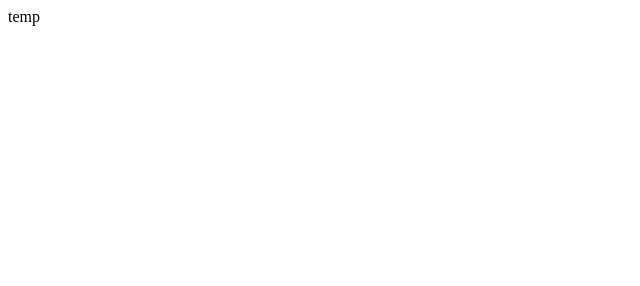
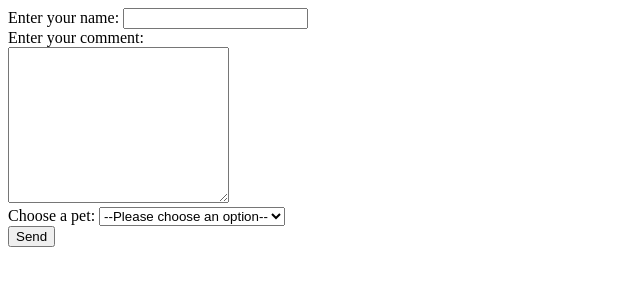
Before and after one commit to CodingDino/Example-Website, a plain HTML site: page about.html in a window 1280 px wide. Shown: the whole page, without its empty margins (0-640 px from the left). Drawn offline with Linux system fonts and the light colour scheme.

Commit message:
Added a form to the about page.

```diff
--- a/about.html
+++ b/about.html
@@ -1,8 +1,31 @@
-<!DOCTYPE html>
+<!doctype html>
 <html lang="en">
     <head>
         <meta charset="UTF-8" />
         <title>Title</title>
     </head>
-    <body>temp</body>
+    <body>
+        <form>
+            <label for="username">Enter your name:</label>
+            <input type="text" id="username" />
+            <br />
+            <label for="bigtext">Enter your comment:</label>
+            <br />
+            <textarea id="bigtext" rows="10" cols="25"></textarea>
+            <br />
+            <label for="pet-select">Choose a pet:</label>
+
+            <select name="pets" id="pet-select">
+                <option value="">--Please choose an option--</option>
+                <option value="dog">Dog</option>
+                <option value="cat">Cat</option>
+                <option value="hamster">Hamster</option>
+                <option value="parrot">Parrot</option>
+                <option value="spider">Spider</option>
+                <option value="goldfish">Goldfish</option>
+            </select>
+            <br />
+            <input type="submit" value="Send" />
+        </form>
+    </body>
 </html>
```
